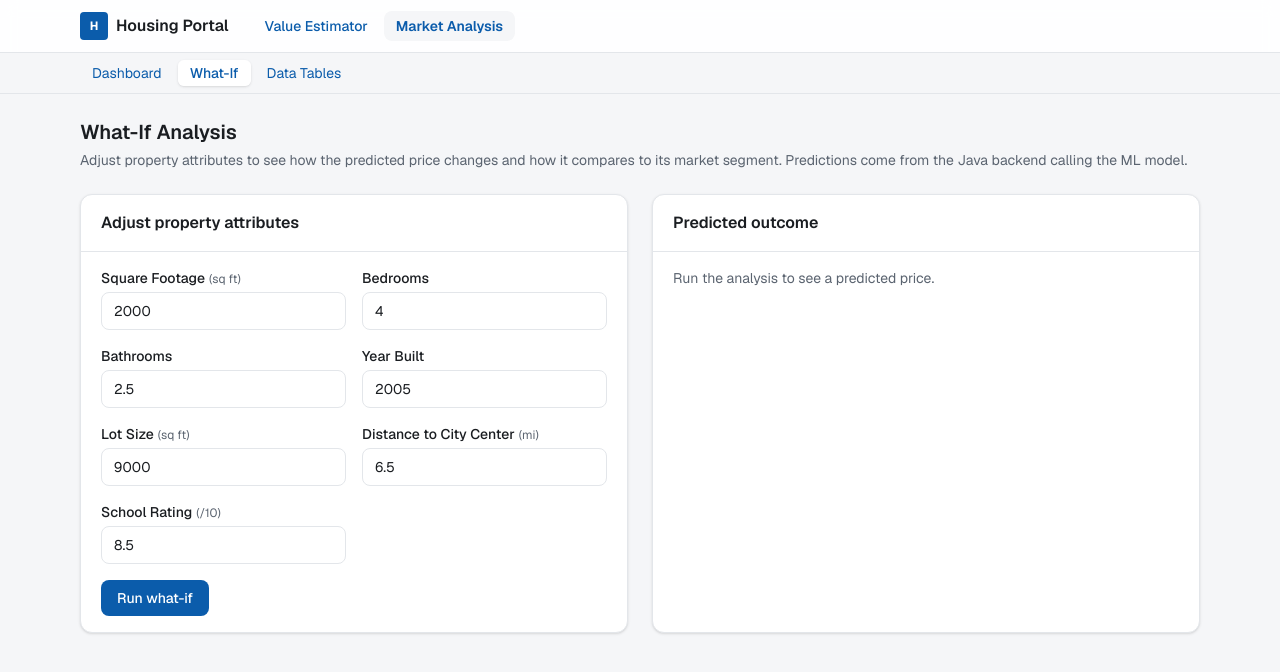
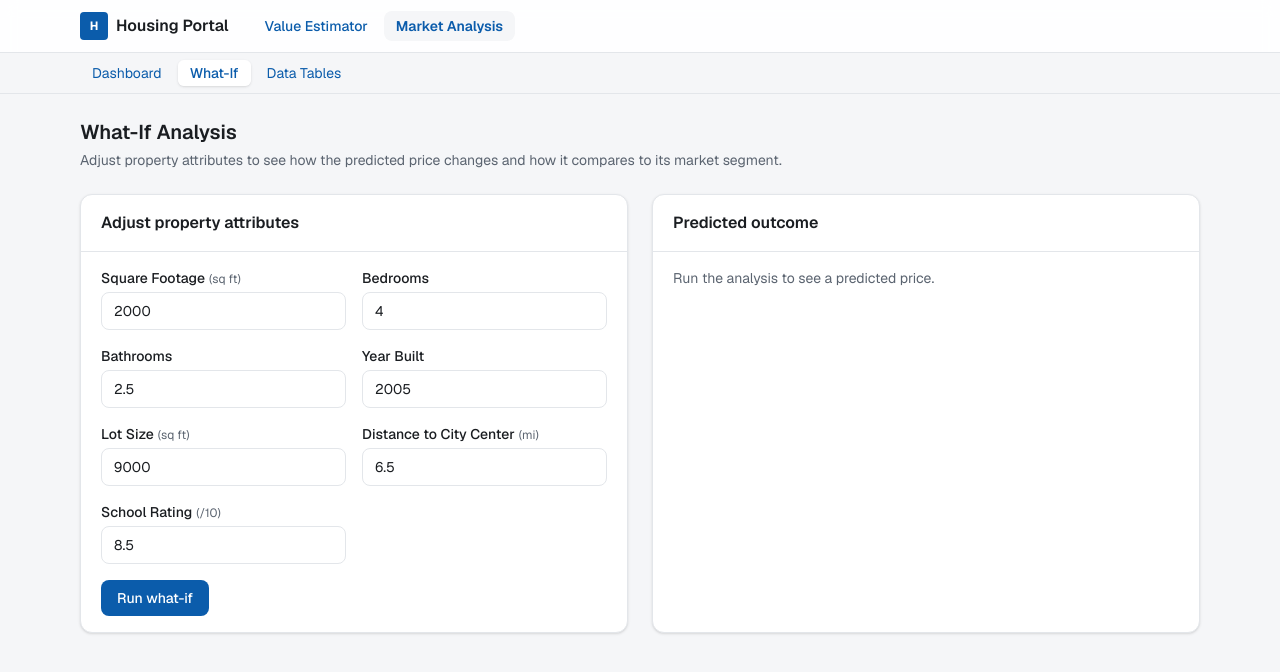
Before and after one commit to wazid371d/hsbc-housing-platform, a Next.js app in the folder web/: page /whatif in a window 1280 px wide. Shown: the top 672 px of the page. Built offline with nearby package versions, Linux system fonts and the light colour scheme.

Commit message:
ui: drop backend implementation note from what-if subtitle

```diff
--- a/web/app/(market)/whatif/page.tsx
+++ b/web/app/(market)/whatif/page.tsx
@@ -7,7 +7,7 @@ export default function WhatIfPage() {
         <h1 className="text-xl font-semibold">What-If Analysis</h1>
         <p className="text-sm text-muted">
           Adjust property attributes to see how the predicted price changes and how it compares to
-          its market segment. Predictions come from the Java backend calling the ML model.
+          its market segment.
         </p>
       </div>
       <WhatIfTool />
```
